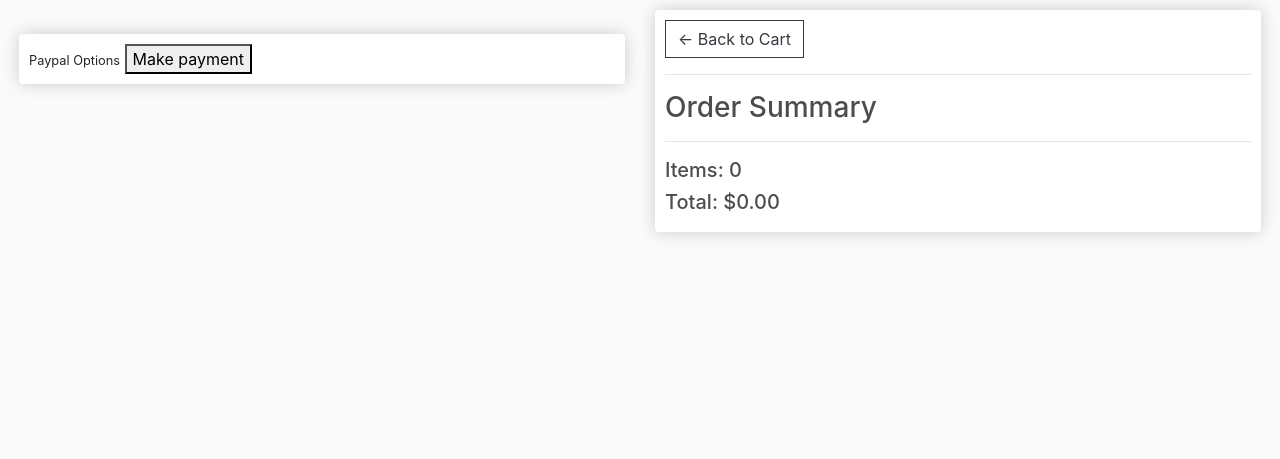
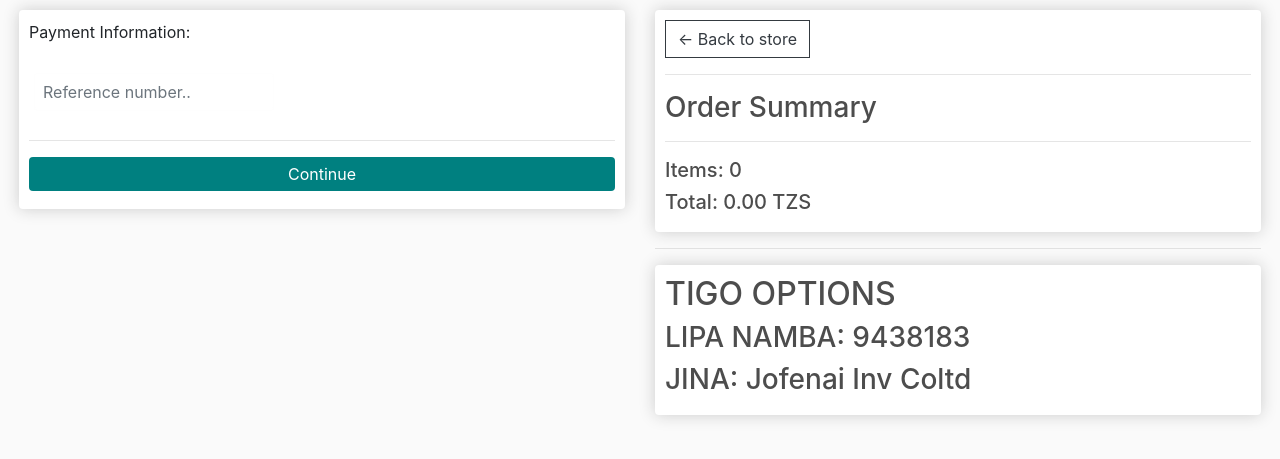
Before and after one commit to princessvio48/JofenaiChilliSauce, a Django app: page /checkout/ in a window 1280 px wide. Shown: the part 78-537 px from the top of the page. Run offline with Django 4.2, Linux system fonts and the light colour scheme; the visitor is signed in with stand-in values (Sample User, id 1); data comes from the database, SQL or seed files in the repository; data that the repository does not hold is empty; some libraries are stand-ins or nearby versions.

Commit message:
adding payment options

```diff
--- a/Store/templates/store/base.html
+++ b/Store/templates/store/base.html
@@ -93,7 +93,7 @@
 
                 <a href="{% url 'register' %}" class="btn btn-warning">sing up</a> {% endif %}
 
-                <a href="{% url 'cart' %}">
+                <a href="#item-product">
                     <img id="cart-icon" src="{% static 'images/cart.png' %}">
                 </a>
                 <p id="cart-total">{{cartItems}}</p>
--- a/Store/templates/store/checkout.html
+++ b/Store/templates/store/checkout.html
@@ -49,24 +49,28 @@
                         <input class="form-control" type="text" name="country" placeholder="Zip code..">
                     </div>
                 </div>
+                <div>
+                    <p>Payment Information:</p>
+                    <div class="form-field">
+                        <input required class="form-control" type="text" name="reference" placeholder="Reference number.." required>
+                    </div>
+                </div>
+                <hr>
 
-                <hr>
                 <input id="form-button" class="btn btn-success btn-block" type="submit" value="Continue">
             </form>
         </div>
 
         <br>
         <div class="box-element hidden" id="payment-info">
-            <small>Paypal Options</small>
-            <button id="make-payment">Make payment</button>
-            <div id="paypal-button-container"></div>
+            <button id="make-payment" class="btn btn-outline-dark">Confirm payment</button>
         </div>
 
     </div>
 
     <div class="col-lg-6">
         <div class="box-element">
-            <a class="btn btn-outline-dark" href="{% url 'cart' %}">&#x2190; Back to Cart</a>
+            <a class="btn btn-outline-dark" href="{% url 'index' %}">&#x2190; Back to store</a>
             <hr>
             <h3>Order Summary</h3>
             <hr> {% for item in items %}
@@ -76,7 +80,7 @@
                     <p>{{item.product.name}}</p>
                 </div>
                 <div style="flex:1">
-                    <p>${{item.product.price|floatformat:2}}</p>
+                    <p>{{item.product.price|floatformat:2}} TZS</p>
                 </div>
                 <div style="flex:1">
                     <p>x{{item.quantity}}</p>
@@ -84,47 +88,27 @@
             </div>
             {% endfor %}
             <h5>Items: {{order.get_cart_items}}</h5>
-            <h5>Total: ${{order.get_cart_total|floatformat:2}}</h5>
+            <h5>Total: {{order.get_cart_total|floatformat:2}} TZS</h5>
         </div>
+        <hr>
+        <div class="box-element">
+            <h2>TIGO OPTIONS</h2>
+            <h3>LIPA NAMBA: 9438183</h3>
+            <h3>JINA: Jofenai Inv Coltd</h3>
+        </div>
+
     </div>
 </div>
 
 <script>
     var total = '{{order.get_cart_total}}'
         // Render the PayPal button into #paypal-button-container
-    paypal.Buttons({
-
-        style: {
-            color: 'blue',
-            shape: 'rect',
-        },
-
-        // Set up the transaction
-        createOrder: function(data, actions) {
-            return actions.order.create({
-                purchase_units: [{
-                    amount: {
-                        value: parseFloat(total).toFixed(2)
-                    }
-                }]
-            });
-        },
-
-        // Finalize the transaction
-        onApprove: function(data, actions) {
-            return actions.order.capture().then(function(details) {
-                // Show a success message to the buyer
-                submitFormData()
-            });
-        }
-
-    }).render('#paypal-button-container');
 </script>
 
 
 
 
-<script type="text/javascript">
+<script type="text/javascript ">
     var shipping = '{{order.shipping}}'
 
     if (shipping == 'False') {
@@ -137,9 +121,9 @@
 
     if (shipping == 'False' && user != 'AnonymousUser') {
         //Hide entire form if user is logged in and shipping is false
-        document.getElementById('form-wrapper').classList.add("hidden");
+        document.getElementById('form-wrapper').classList.add("hidden ");
         //Show payment if logged in user wants to buy an item that does not require shipping
-        document.getElementById('payment-info').classList.remove("hidden");
+        document.getElementById('payment-info').classList.remove("hidden ");
     }
 
     var form = document.getElementById('form')
@@ -152,6 +136,7 @@
 
 
     document.getElementById('make-payment').addEventListener('click', function(e) {
+
         submitFormData()
     })
 
@@ -185,7 +170,7 @@
         console.log('Shipping Info:', shippingInfo)
         console.log('User Info:', userFormData)
 
-        var url = "/process_order/"
+        var url = "/process_order/ "
         fetch(url, {
                 method: 'POST',
                 headers: {
@@ -204,9 +189,10 @@
                 alert('Transaction completed');
 
                 cart = {}
-                document.cookie = 'cart=' + JSON.stringify(cart) + ";domain=;path=/"
+                document.cookie = 'cart=' + JSON.stringify(cart) + ";domain=;path=/ "
 
-                window.location.href = "{% url 'index' %}"
+                window.location.href = "{% url 'index' %} "
+
 
             })
     }
--- a/Store/urls.py
+++ b/Store/urls.py
@@ -7,8 +7,8 @@
 	path('login', views.login_request, name = 'login'),
 	path('register', views.register, name = 'register'),
 	path('logout', views.logout_request, name = 'logout'),
- 	path('cart/', views.cart, name="cart"),
 	path('checkout/', views.checkout, name="checkout"),
+    path('cart/', views.cart, name="cart"),
  	path('update_item/', views.updateItem, name="update_item"),
 	path('process_order/', views.processOrder, name="process_order"),
 
--- a/Store/views.py
+++ b/Store/views.py
@@ -13,7 +13,9 @@
 import datetime
 from .models import *
 from .utils import cookieCart, cartData, guestOrder
+from django.views.decorators.csrf import csrf_exempt
 
+@csrf_exempt
 def index(request):
     data = cartData(request)
     cartItems = data['cartItems']
@@ -24,6 +26,13 @@
 
     products = Product.objects.all()
     context = {'product':products, 'cartItems':cartItems}
+
+    #cart details
+    data = cartData(request)
+    cartItems = data['cartItems']
+    order = data['order']
+    items = data['items']
+    context = {'items':items, 'order':order, 'cartItems':cartItems,'product':products}
     return render(request, "store/index.html",context)
 
 
@@ -71,6 +80,7 @@
     return redirect("/")
 
 
+@csrf_exempt
 def cart(request):
     data = cartData(request)
     cartItems = data['cartItems']
@@ -81,6 +91,7 @@
 
 
 
+@csrf_exempt
 def checkout(request):
 	data = cartData(request)
 
@@ -91,6 +102,7 @@
 	context = {'items':items, 'order':order, 'cartItems':cartItems}
 	return render(request, 'store/checkout.html', context)
 
+@csrf_exempt
 def updateItem(request):
 	data = json.loads(request.body)
 	productId = data['productId']
@@ -117,6 +129,7 @@
 
 	return JsonResponse('Item was added', safe=False)
 
+@csrf_exempt
 def processOrder(request):
 	transaction_id = datetime.datetime.now().timestamp()
 	data = json.loads(request.body)
--- a/jofenaiChiliSauce/settings.py
+++ b/jofenaiChiliSauce/settings.py
@@ -26,7 +26,7 @@
 # SECURITY WARNING: don't run with debug turned on in production!
 DEBUG = True
 
-ALLOWED_HOSTS = ['192.168.43.54']
+ALLOWED_HOSTS = []
 
 
 # Application definition
```
Also changed, not shown: Store/templates/store/index.html (+60 -1 lines).
